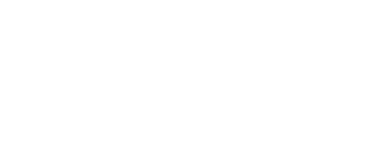
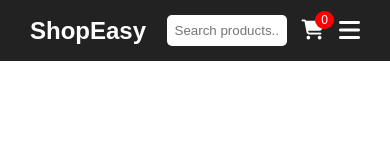
Before and after one commit to SriyaDurgaChemudupati/ecommerce-frontend, a website: page index.html in a window 390 px wide. Drawn offline with Linux system fonts and the light colour scheme.

Commit message:
Implemented responsive header and navigation bar

```diff
--- a/index.html
+++ b/index.html
@@ -0,0 +1,44 @@
+<!DOCTYPE html>
+<html lang="en">
+<head>
+    <meta charset="UTF-8">
+    <meta name="viewport" content="width=device-width, initial-scale=1.0">
+    <title>E-Commerce Frontend</title>
+
+    <link rel="stylesheet" href="styles/main.css">
+
+    <!-- Font Awesome Icons -->
+    <link rel="stylesheet" href="https://cdnjs.cloudflare.com/ajax/libs/font-awesome/6.5.1/css/all.min.css">
+</head>
+<body>
+
+    <header>
+        <div class="logo">ShopEasy</div>
+
+        <nav class="navbar">
+            <ul class="nav-links">
+                <li><a href="#">Home</a></li>
+                <li><a href="#">Products</a></li>
+                <li><a href="#">About</a></li>
+                <li><a href="#">Contact</a></li>
+            </ul>
+        </nav>
+
+        <div class="header-right">
+            <input type="text" placeholder="Search products..." class="search-bar">
+
+            <div class="cart">
+                <i class="fas fa-shopping-cart"></i>
+                <span class="cart-count">0</span>
+            </div>
+
+            <div class="hamburger">
+                <i class="fas fa-bars"></i>
+            </div>
+        </div>
+    </header>
+
+    <script src="scripts/app.js"></script>
+
+</body>
+</html>
--- a/scripts/app.js
+++ b/scripts/app.js
@@ -1 +1,6 @@
-console.log("E-Commerce Website Loaded");
+const hamburger = document.querySelector(".hamburger");
+const navbar = document.querySelector(".navbar");
+
+hamburger.addEventListener("click", () => {
+    navbar.classList.toggle("active");
+});
--- a/styles/main.css
+++ b/styles/main.css
@@ -1,6 +1,99 @@
+* {
+    margin: 0;
+    padding: 0;
+    box-sizing: border-box;
+}
+
 body {
     font-family: Arial, sans-serif;
-    margin: 0;
-    padding: 0;
-    text-align: center;
 }
+
+header {
+    display: flex;
+    justify-content: space-between;
+    align-items: center;
+    background-color: #222;
+    color: white;
+    padding: 15px 30px;
+}
+
+.logo {
+    font-size: 24px;
+    font-weight: bold;
+}
+
+.nav-links {
+    display: flex;
+    list-style: none;
+    gap: 20px;
+}
+
+.nav-links a {
+    color: white;
+    text-decoration: none;
+}
+
+.header-right {
+    display: flex;
+    align-items: center;
+    gap: 15px;
+}
+
+.search-bar {
+    padding: 8px;
+    border: none;
+    border-radius: 5px;
+}
+
+.cart {
+    position: relative;
+    font-size: 20px;
+    cursor: pointer;
+}
+
+.cart-count {
+    position: absolute;
+    top: -8px;
+    right: -10px;
+    background: red;
+    color: white;
+    border-radius: 50%;
+    padding: 2px 6px;
+    font-size: 12px;
+}
+
+.hamburger {
+    display: none;
+    font-size: 24px;
+    cursor: pointer;
+}
+
+/* Mobile View */
+@media (max-width: 768px) {
+
+    .navbar {
+        display: none;
+        position: absolute;
+        top: 70px;
+        left: 0;
+        width: 100%;
+        background: #333;
+    }
+
+    .navbar.active {
+        display: block;
+    }
+
+    .nav-links {
+        flex-direction: column;
+        padding: 15px;
+    }
+
+    .hamburger {
+        display: block;
+    }
+
+    .search-bar {
+        width: 120px;
+    }
+}
```
